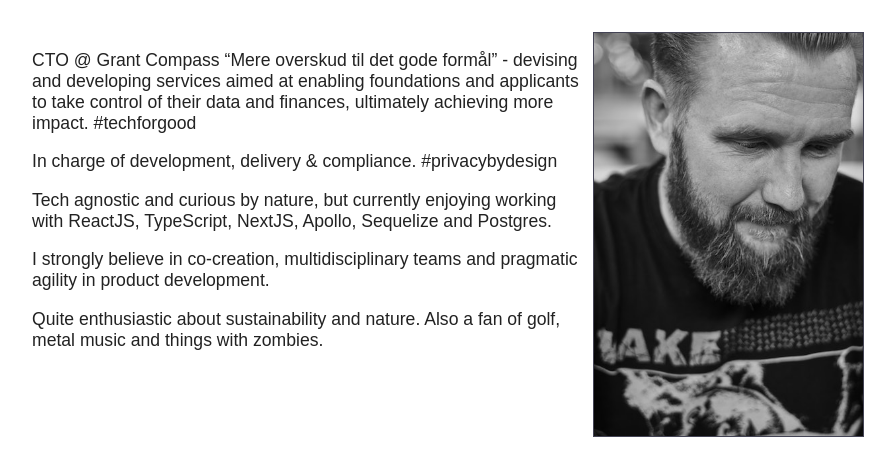
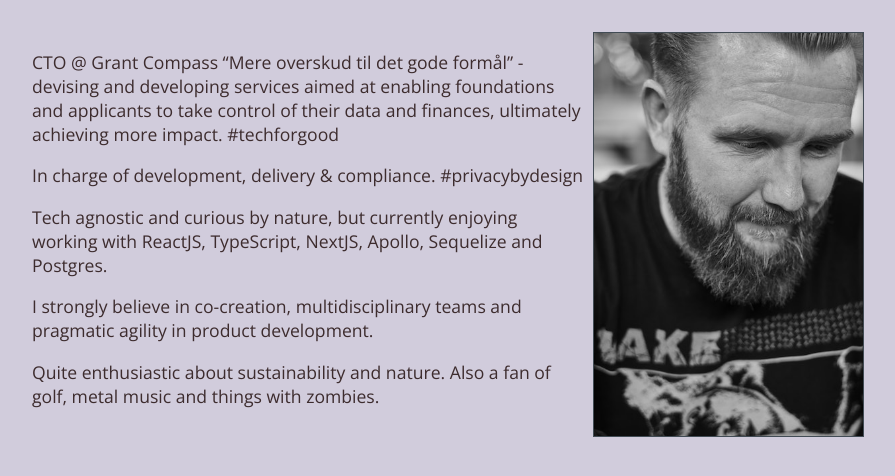
Before and after one commit to skhansen/skhansen.github.io, a Jekyll site: the page built from index.md, in a window 1280 px wide. Shown: the top 476 px of the page, without its empty margins (192-1087 px from the left). Built offline with Jekyll 4.4.1, drawn with Linux system fonts in a browser that asks for light colours; our own code applies the rules of GitHub Pages for plain Markdown files.

Commit message:
Update style.scss

```diff
--- a/assets/css/style.scss
+++ b/assets/css/style.scss
@@ -12,8 +12,10 @@
 }
 
 body {
+    background-color:#D1CCDC;
     margin: 0;
-    color:#222222;
+    color:#3D2C2E;
+    font-family: 'Open Sans';
 }
 
 article,aside,details,figcaption,figure,footer,header,hgroup,main,menu,nav,section,summary {
@@ -52,6 +54,6 @@ a:active,a:hover {
     grid-row: 1;
 
     img {
-        border:solid 1px #444455;
+        border:solid 1px #424C55;
     }
 }
```
